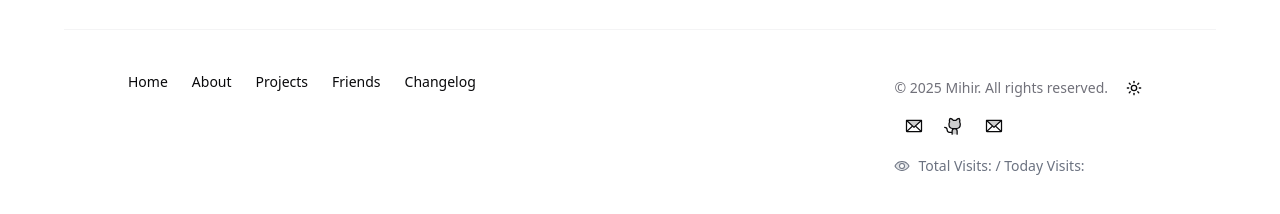
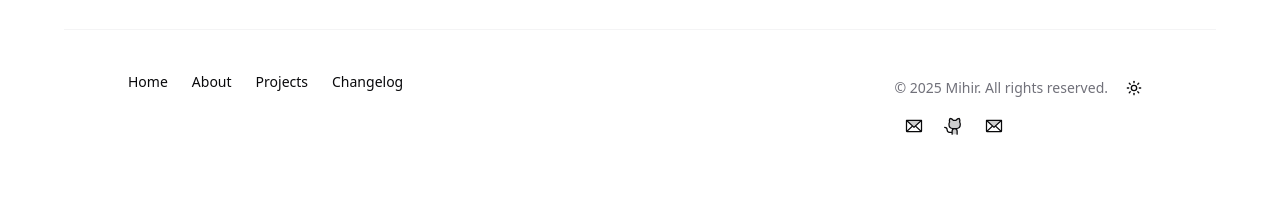
Before and after one commit to powerdragonfire/Portfolio, a Next.js app: page /projects in a window 1280 px wide. Shown: the part 1148-1362 px from the top of the page. Built offline with nearby package versions, Linux system fonts and the light colour scheme; no server answers.

Commit message:
Removed Total Views today

```diff
--- a/src/components/layout/Footer.tsx
+++ b/src/components/layout/Footer.tsx
@@ -5,7 +5,6 @@ import { footerItems } from '@/config/siteConfig'
 import { ThemeToggle } from '@/components/shared/ThemeToggle'
 import { name } from '@/config/infoConfig'
 import SocialLinks from '@/components/home/SocialLinks'
-import VisitData from '@/components/layout/VisitData'
 
 
 function NavLink({
@@ -44,8 +43,7 @@ export function Footer() {
                   </p>
                   <ThemeToggle />
                 </div>
-                <SocialLinks className='mt-0'/>
-                <VisitData />
+                <SocialLinks className='mt-0' />
               </div>
             </div>
           </ContainerInner>
--- a/src/components/layout/VisitData.tsx
+++ /dev/null
@@ -1,40 +0,0 @@
-'use client';
-
-import { useEffect, useState } from 'react';
-import { Eye } from '@phosphor-icons/react';
-
-type VisitStats = {
-  totalUV: string;
-  dailyUV: string;
-}
-
-export default function VisitData() {
-  const [stats, setStats] = useState<VisitStats>({
-    totalUV: '-',
-    dailyUV: '-',
-  });
-
-  useEffect(() => {
-    const fetchVisitStats = async () => {
-      try {
-        const response = await fetch('/api/visit-stats');
-        const data = await response.json();
-        // console.log('data: ', data)
-        setStats(data);
-      } catch (error) {
-        console.error('Error fetching visit stats:', error);
-      }
-    };
-
-    fetchVisitStats();
-    const interval = setInterval(fetchVisitStats, 300000);
-    return () => clearInterval(interval);
-  }, []);
-
-  return (
-    <div className="flex flex-row items-center justify-center gap-2 text-sm text-gray-500 mt-2">
-      <Eye size={16} weight="duotone" />
-      Total Visits: {stats.totalUV} / Today Visits: {stats.dailyUV}
-    </div>
-  );
-}
--- a/src/config/siteConfig.ts
+++ b/src/config/siteConfig.ts
@@ -21,10 +21,6 @@ export const footerItems: Array<NavItemType> = [
     href: '/projects',
   },
   {
-    name: 'Friends',
-    href: '/friends',
-  },
-  {
     name: 'Changelog',
     href: '/changelog',
   },
```
